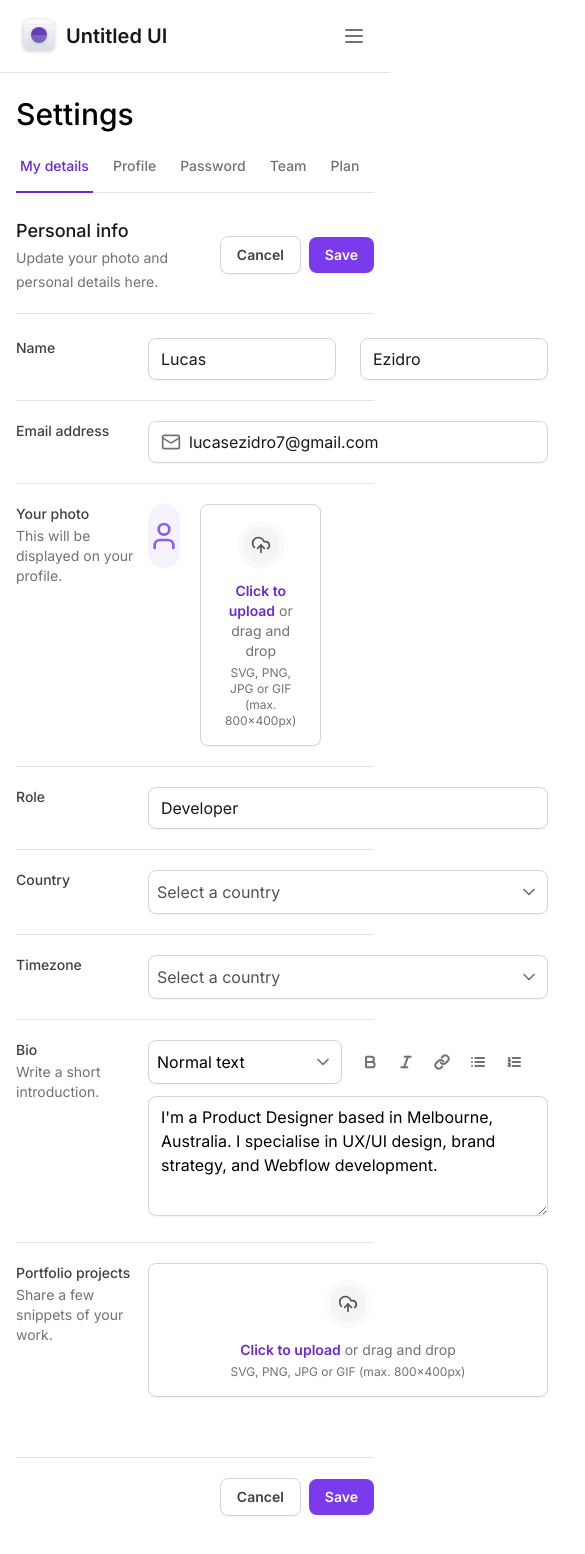
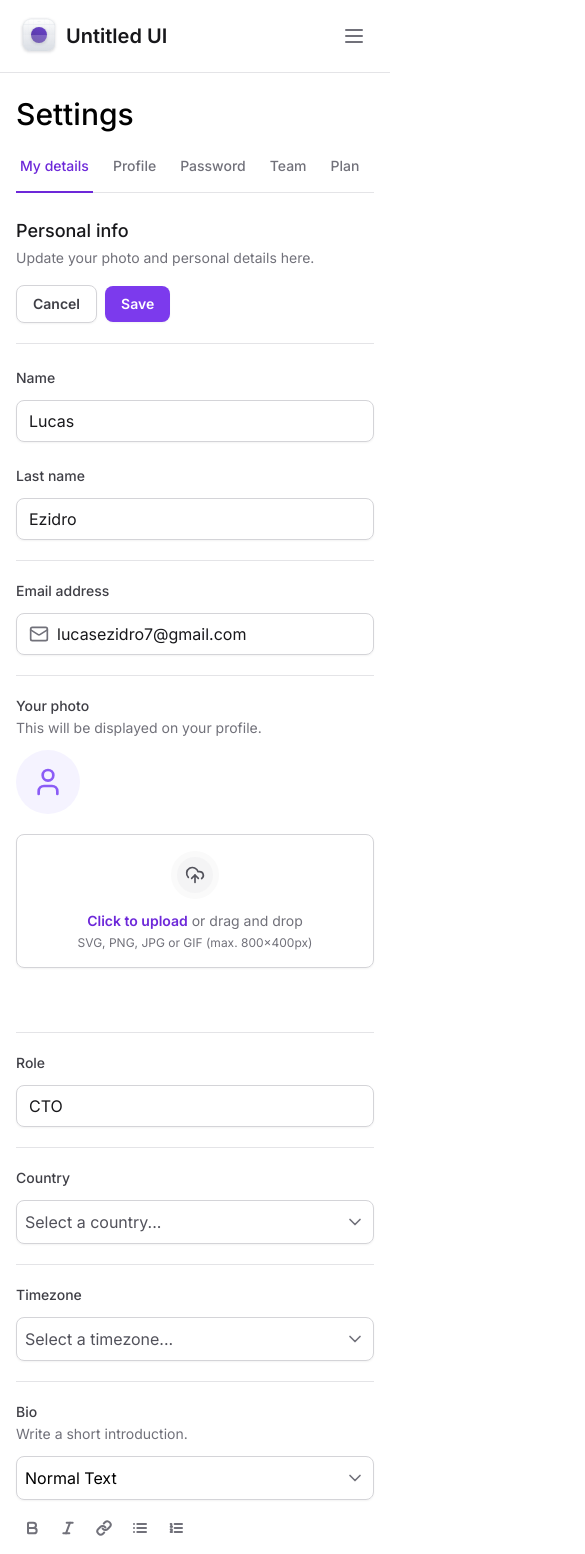
Before and after one commit to Lucasezidro/materialing-tailwindcss, a Next.js app: page / in a window 390 px wide. Shown: the top 1554 px of the page, 585 px wide, since content can reach past the window. Built offline with nearby package versions, Linux system fonts and the light colour scheme.

Commit message:
create responsivity for form

```diff
--- a/src/app/page.tsx
+++ b/src/app/page.tsx
@@ -15,18 +15,19 @@
       <SettingTabs />
 
       <div className="mt-6 flex flex-col">
-        <div className="flex items-center justify-between border-b border-zinc-200 pb-5">
+        <div className="flex flex-col justify-between gap-4 border-b border-zinc-200 pb-5 lg:flex-row lg:items-center">
           <div className="space-y-1">
             <h2 className="text-lg font-medium text-zinc-900">Personal info</h2>
             <span className="text-sm text-zinc-500">
               Update your photo and personal details here.
             </span>
           </div>
+
           <div className="flex items-center gap-2">
             <Button variant="outline" type="button">
               Cancel
             </Button>
-            <Button variant="primary" type="submit">
+            <Button variant="primary" type="submit" form="settings">
               Save
             </Button>
           </div>
@@ -36,25 +37,34 @@
           id="settings"
           className="mt-6 flex w-full flex-col gap-5 divide-y divide-zinc-200"
         >
-          <div className="grid grid-cols-form gap-3">
+          <div className="flex flex-col gap-3 lg:grid lg:grid-cols-form">
             <label
               htmlFor="firstName"
               className="text-sm font-medium text-zinc-700"
             >
               Name
             </label>
-            <div className="grid grid-cols-2 gap-6">
+            <div className="flex flex-col gap-6 lg:grid lg:grid-cols-2">
               <Input.Root>
                 <Input.Control id="firstName" defaultValue="Lucas" />
               </Input.Root>
 
-              <Input.Root>
-                <Input.Control defaultValue="Ezidro" />
-              </Input.Root>
+              <div className="flex flex-col gap-3 lg:block">
+                <label
+                  htmlFor="lastName"
+                  className="text-sm font-medium text-zinc-700 lg:sr-only"
+                >
+                  Last name
+                </label>
+
+                <Input.Root>
+                  <Input.Control id="lastName" defaultValue="Ezidro" />
+                </Input.Root>
+              </div>
             </div>
           </div>
 
-          <div className="grid grid-cols-form gap-3 pt-5">
+          <div className="flex flex-col gap-3 pt-5 lg:grid lg:grid-cols-form">
             <label
               htmlFor="email"
               className="text-sm font-medium text-zinc-700"
@@ -73,7 +83,7 @@
             </Input.Root>
           </div>
 
-          <div className="grid grid-cols-form gap-3 pt-5">
+          <div className="flex flex-col gap-3 pt-5 lg:grid lg:grid-cols-form">
             <label
               htmlFor="photo"
               className="text-sm font-medium text-zinc-700"
@@ -83,52 +93,52 @@
                 This will be displayed on your profile.
               </span>
             </label>
-            <FileInput.Root className="flex items-start gap-5">
+            <FileInput.Root className="flex flex-col gap-5 lg:flex-row lg:items-start">
               <FileInput.ImagePreview />
               <FileInput.Trigger />
               <FileInput.Control />
             </FileInput.Root>
           </div>
 
-          <div className="grid grid-cols-form gap-3 pt-5">
+          <div className="flex flex-col gap-3 pt-5 lg:grid lg:grid-cols-form">
             <label htmlFor="role" className="text-sm font-medium text-zinc-700">
               Role
             </label>
             <Input.Root>
-              <Input.Control id="role" defaultValue="Developer" />
+              <Input.Control id="role" defaultValue="CTO" />
             </Input.Root>
           </div>
 
-          <div className="grid grid-cols-form gap-3 pt-5">
+          <div className="flex flex-col gap-3 pt-5 lg:grid lg:grid-cols-form">
             <label
               htmlFor="country"
               className="text-sm font-medium text-zinc-700"
             >
               Country
             </label>
-            <Select placeholder="Select a country">
-              <SelectItem text="Brazil" value="br" />
-              <SelectItem text="United States" value="us" />
+            <Select placeholder="Select a country...">
+              <SelectItem value="br" text="Brazil" />
+              <SelectItem value="us" text="United States" />
             </Select>
           </div>
 
-          <div className="grid grid-cols-form gap-3 pt-5">
+          <div className="flex flex-col gap-3 pt-5 lg:grid lg:grid-cols-form">
             <label
               htmlFor="timezone"
               className="text-sm font-medium text-zinc-700"
             >
               Timezone
             </label>
-            <Select placeholder="Select a country">
+            <Select placeholder="Select a timezone...">
               <SelectItem
+                value="utc8"
                 text="Pacific Standard Time (UTC-08:00)"
-                value="pacific"
               />
-              <SelectItem text="America São Paulo (UTC-03:00)" value="br" />
+              <SelectItem value="utc3" text="America São Paulo (UTC-03:00)" />
             </Select>
           </div>
 
-          <div className="grid grid-cols-form gap-3 pt-5">
+          <div className="flex flex-col gap-3 pt-5 lg:grid lg:grid-cols-form">
             <label htmlFor="bio" className="text-sm font-medium text-zinc-700">
               Bio
               <span className="mt-0.5 block text-sm font-normal text-zinc-500">
@@ -136,37 +146,38 @@
               </span>
             </label>
             <div className="space-y-3">
-              <div className="grid gap-3 grid-cols-2">
+              <div className="flex flex-col gap-3 lg:grid lg:grid-cols-2">
                 <Select placeholder="" defaultValue="normal">
                   <SelectItem
-                    text="Normal text"
+                    value="normal"
                     defaultChecked
-                    value="normal"
+                    text="Normal Text"
                   />
-                  <SelectItem text="Markdown" value="md" />
+                  <SelectItem value="md" text="Markdown" />
                 </Select>
 
                 <div className="flex items-center gap-1">
                   <Button type="button" variant="ghost">
-                    <Bold strokeWidth={3} className="h-4 w-4 text-zinc-500" />
+                    <Bold className="h-4 w-4 text-zinc-500" strokeWidth={3} />
                   </Button>
                   <Button type="button" variant="ghost">
-                    <Italic strokeWidth={3} className="h-4 w-4 text-zinc-500" />
+                    <Italic className="h-4 w-4 text-zinc-500" strokeWidth={3} />
                   </Button>
                   <Button type="button" variant="ghost">
-                    <Link strokeWidth={3} className="h-4 w-4 text-zinc-500" />
+                    <Link className="h-4 w-4 text-zinc-500" strokeWidth={3} />
                   </Button>
                   <Button type="button" variant="ghost">
-                    <List strokeWidth={3} className="h-4 w-4 text-zinc-500" />
+                    <List className="h-4 w-4 text-zinc-500" strokeWidth={3} />
                   </Button>
                   <Button type="button" variant="ghost">
                     <ListOrdered
+                      className="h-4 w-4 text-zinc-500"
                       strokeWidth={3}
-                      className="h-4 w-4 text-zinc-500"
                     />
                   </Button>
                 </div>
               </div>
+
               <Textarea
                 id="bio"
                 defaultValue="I'm a Product Designer based in Melbourne, Australia. I specialise in UX/UI design, brand strategy, and Webflow development."
@@ -174,7 +185,7 @@
             </div>
           </div>
 
-          <div className="grid grid-cols-form gap-3 pt-5">
+          <div className="flex flex-col gap-3 pt-5 lg:grid lg:grid-cols-form">
             <label
               htmlFor="projects"
               className="text-sm font-medium text-zinc-700"
@@ -195,7 +206,7 @@
             <Button variant="outline" type="button">
               Cancel
             </Button>
-            <Button variant="primary" type="submit">
+            <Button variant="primary" type="submit" form="settings">
               Save
             </Button>
           </div>
```
